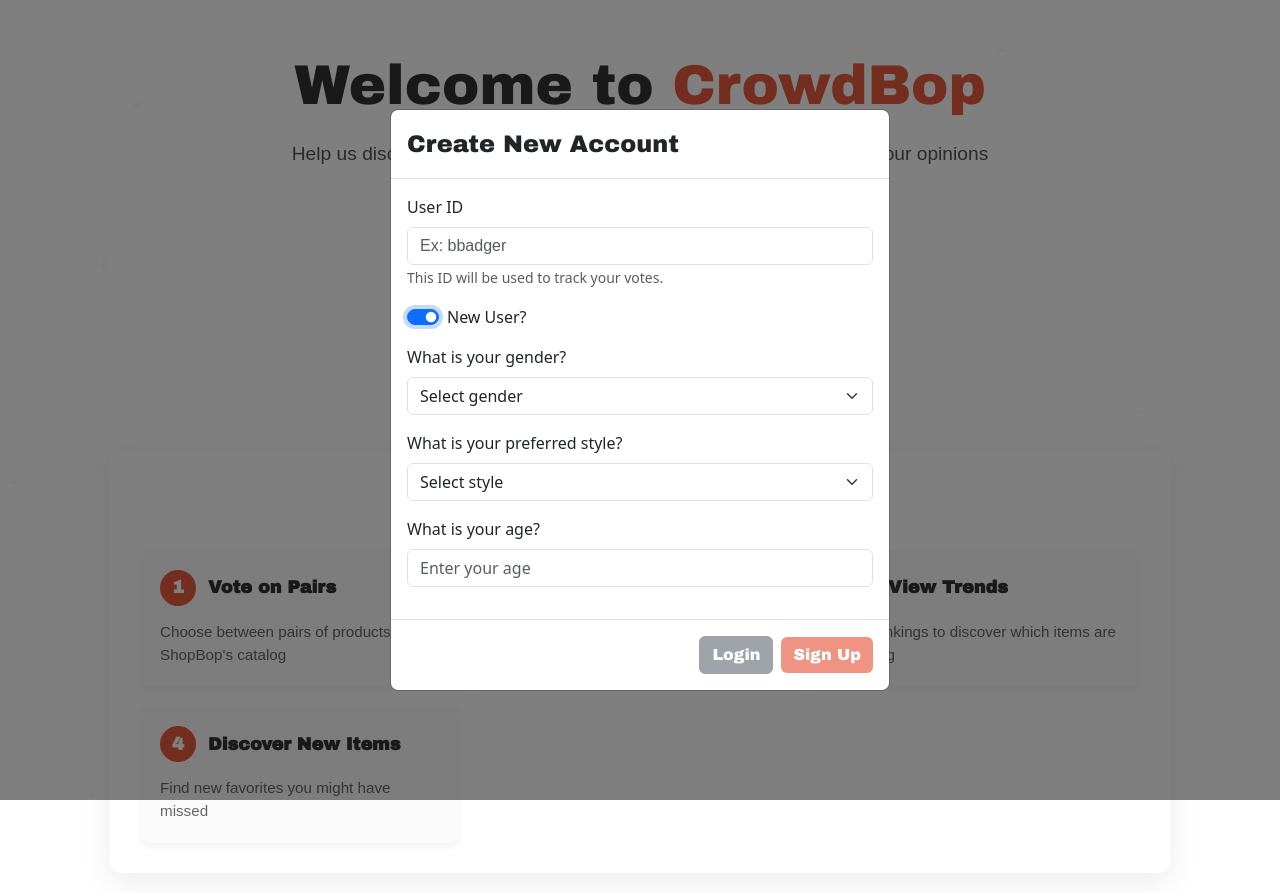
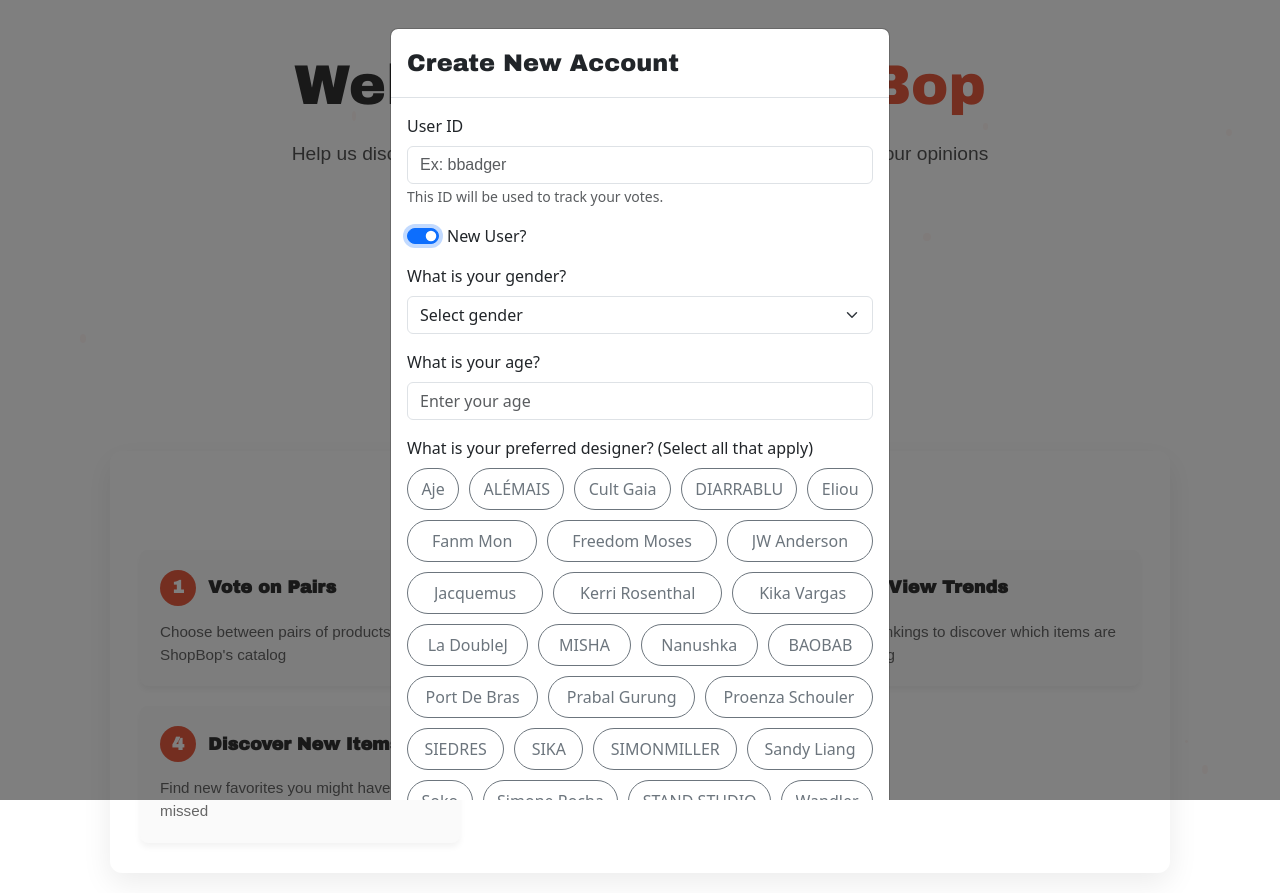
Before and after one commit to Crowdbop-ai/React_website, a React (Vite) app: page / in a window 1280 px wide. Both pictures are taken after a click on the checkbox "New User?". Built offline with nearby package versions, Linux system fonts and the light colour scheme.

Commit message:
implemented login gateway, added top designer selection at signup form

```diff
--- /dev/null
+++ b/src/assets/top_designers.json
@@ -0,0 +1,28 @@
+{
+  "AJEEE": "Aje",
+  "ALEMA": "AL\u00c9MAIS",
+  "CULTG": "Cult Gaia",
+  "DIARR": "DIARRABLU",
+  "ELIOU": "Eliou",
+  "FAMON": "Fanm Mon",
+  "FMOSE": "Freedom Moses",
+  "JANDE": "JW Anderson",
+  "JCQUE": "Jacquemus",
+  "KRSNT": "Kerri Rosenthal",
+  "KVARG": "Kika Vargas",
+  "LADOU": "La DoubleJ",
+  "MISHA": "MISHA",
+  "NANUS": "Nanushka",
+  "OBAOB": "BAOBAB",
+  "PODBR": "Port De Bras",
+  "PRABA": "Prabal Gurung",
+  "PROSH": "Proenza Schouler",
+  "SIEDR": "SIEDRES",
+  "SIKAA": "SIKA",
+  "SIMIL": "SIMONMILLER",
+  "SLIAN": "Sandy Liang",
+  "SOKOO": "Soko",
+  "SROCH": "Simone Rocha",
+  "STAND": "STAND STUDIO",
+  "WANDL": "Wandler"
+}
--- a/src/content/CrowdbopHome.jsx
+++ b/src/content/CrowdbopHome.jsx
@@ -9,19 +9,55 @@
   const [userId, setUserId] = useState(sessionStorage.getItem("userId") || ""); // Get userId from session storage if it exists
   const [error, setError] = useState(null);
   const [isLoading, setIsLoading] = useState(false);
+  const [designers, setDesigners] = useState([]); // designerNames
+
 
   // Trigger animations after component mount
   useEffect(() => {
+    const fetchDesigners = async () => {
+      try {
+        // Correct path - assumes JSON is in public/assets
+        const response = await fetch('src/assets/top_designers.json');
+
+        if (!response.ok) {
+          throw new Error(`HTTP error! status: ${response.status}`);
+        }
+
+        const data = await response.json();
+
+        if (!data) {
+          throw new Error('No data received');
+        }
+
+        // // Extract just the values (designer names) from the object
+        const designerNames = Object.values(data);
+        setDesigners(designerNames);
+      } catch (err) {
+        console.error("Failed to fetch designers:", err);
+        setError("Failed to load designer data. Please refresh the page.");
+      }
+    };
+
+    fetchDesigners();
+
     if (!userId) {
-      setShowModal(true); // Only show modal if userId is missing
+      setShowModal(true);
     }
     setTimeout(() => setIsAnimated(true), 100);
   }, []);
 
+  // if (isLoading) {
+  //   return <div>Loading designers...</div>;
+  // }
+
+  // if (error) {
+  //   return <div>Error: {error}</div>;
+  // }
+
   const [isNewUser, setIsNewUser] = useState(false);
   const [userDetails, setUserDetails] = useState({
     gender: '',
-    preferredStyle: '',
+    preferredDesigner: [],
     age: ''
   });
 
@@ -29,7 +65,7 @@
     setIsNewUser(!isNewUser);
     setUserDetails({
       gender: '',
-      preferredStyle: '',
+      preferredDesigner: '',
       age: ''
     });
   };
@@ -43,16 +79,44 @@
 
   const isSignupValid = userId.trim() &&
                         userDetails.gender &&
-                        userDetails.preferredStyle &&
+                        userDetails.preferredDesigner &&
                         userDetails.age;
 
-  const handleLogin = () => {
-    if (userId.trim()) {
-      sessionStorage.setItem("userId", userId);
-      setShowModal(false);
-      setError(null);
-    } else {
+
+  const handleLogin = async () => {
+    if (!userId.trim()) {
       setError("Please enter a valid user ID.");
+      return;
+    }
+
+    setIsLoading(true);
+    setError(null);
+
+    try {
+      const response = await fetch('https://s5g4aq9wn1.execute-api.us-east-2.amazonaws.com/prod/login', {
+        method: 'POST',
+        headers: {
+          'Content-Type': 'application/json',
+        },
+        body: JSON.stringify({ userId }),
+      });
+
+      if (response.ok) {
+        // Successful login (200)
+        sessionStorage.setItem("userId", userId);
+        setShowModal(false);
+      } else if (response.status === 401) {
+        // User not found
+        setError("User not found. Please sign up first.");
+      } else {
+        // Other error
+        setError("An error occurred. Please try again.");
+      }
+    } catch (err) {
+      console.error("Login error:", err);
+      setError("Failed to connect to the server. Please try again.");
+    } finally {
+      setIsLoading(false);
     }
   };
 
@@ -88,6 +152,7 @@
     } catch (err) {
       setError("Failed to sign up. Please try again.");
     } finally {
+      console.log(userDetails);
       setIsLoading(false);
     }
   };
@@ -97,6 +162,24 @@
     sessionStorage.removeItem("userId"); // Remove userId from session storage
     setUserId(""); // Clear userId from state
     setShowModal(true);
+  };
+
+  //designer selection
+  const toggleDesignerSelection = (designer) => {
+    setUserDetails(prev => {
+      const currentDesigners = prev.preferredDesigner;
+      if (currentDesigners.includes(designer)) {
+        return {
+          ...prev,
+          preferredDesigner: currentDesigners.filter(d => d !== designer)
+        };
+      } else {
+        return {
+          ...prev,
+          preferredDesigner: [...currentDesigners, designer]
+        };
+      }
+    });
   };
 
   return (
@@ -199,18 +282,6 @@
                   </Form.Group>
 
                   <Form.Group className="mb-3">
-                    <Form.Label>What is your preferred style?</Form.Label>
-                    <Form.Select
-                      value={userDetails.preferredStyle}
-                      onChange={(e) => handleUserDetailChange('preferredStyle', e.target.value)}
-                    >
-                      <option value="">Select style</option>
-                      <option value="styleA">Style A</option>
-                      <option value="styleB">Style B</option>
-                    </Form.Select>
-                  </Form.Group>
-
-                  <Form.Group className="mb-3">
                     <Form.Label>What is your age?</Form.Label>
                     <Form.Control
                       type="number"
@@ -220,6 +291,41 @@
                       onChange={(e) => handleUserDetailChange('age', e.target.value)}
                       placeholder="Enter your age"
                     />
+                  </Form.Group>
+
+                  <Form.Group className="mb-3">
+                    <Form.Label>What is your preferred designer? (Select all that apply)</Form.Label>
+                    <div className="d-flex flex-wrap" style={{ gap: '10px' }}>
+                      {designers.map((designer) => (
+                        <Button
+                          key={designer}
+                          variant={userDetails.preferredDesigner.includes(designer) ? 'secondary' : 'outline-secondary'}
+                          onClick={() => toggleDesignerSelection(designer)}
+                          style={{
+                            borderRadius: '50px',
+                            padding: '8px 12px',
+                            minHeight: '40px',
+                            flex: '1 0 auto',
+                            whiteSpace: 'nowrap',
+                            overflow: 'hidden',
+                            textOverflow: 'ellipsis',
+                            textAlign: 'center',
+                            display: 'flex',
+                            alignItems: 'center',
+                            justifyContent: 'center'
+                          }}
+                        >
+                          <span style={{
+                            display: 'inline-block',
+                            maxWidth: '100%',
+                            overflow: 'hidden',
+                            textOverflow: 'ellipsis'
+                          }}>
+                            {designer}
+                          </span>
+                        </Button>
+                      ))}
+                    </div>
                   </Form.Group>
                 </>
               )}
```
